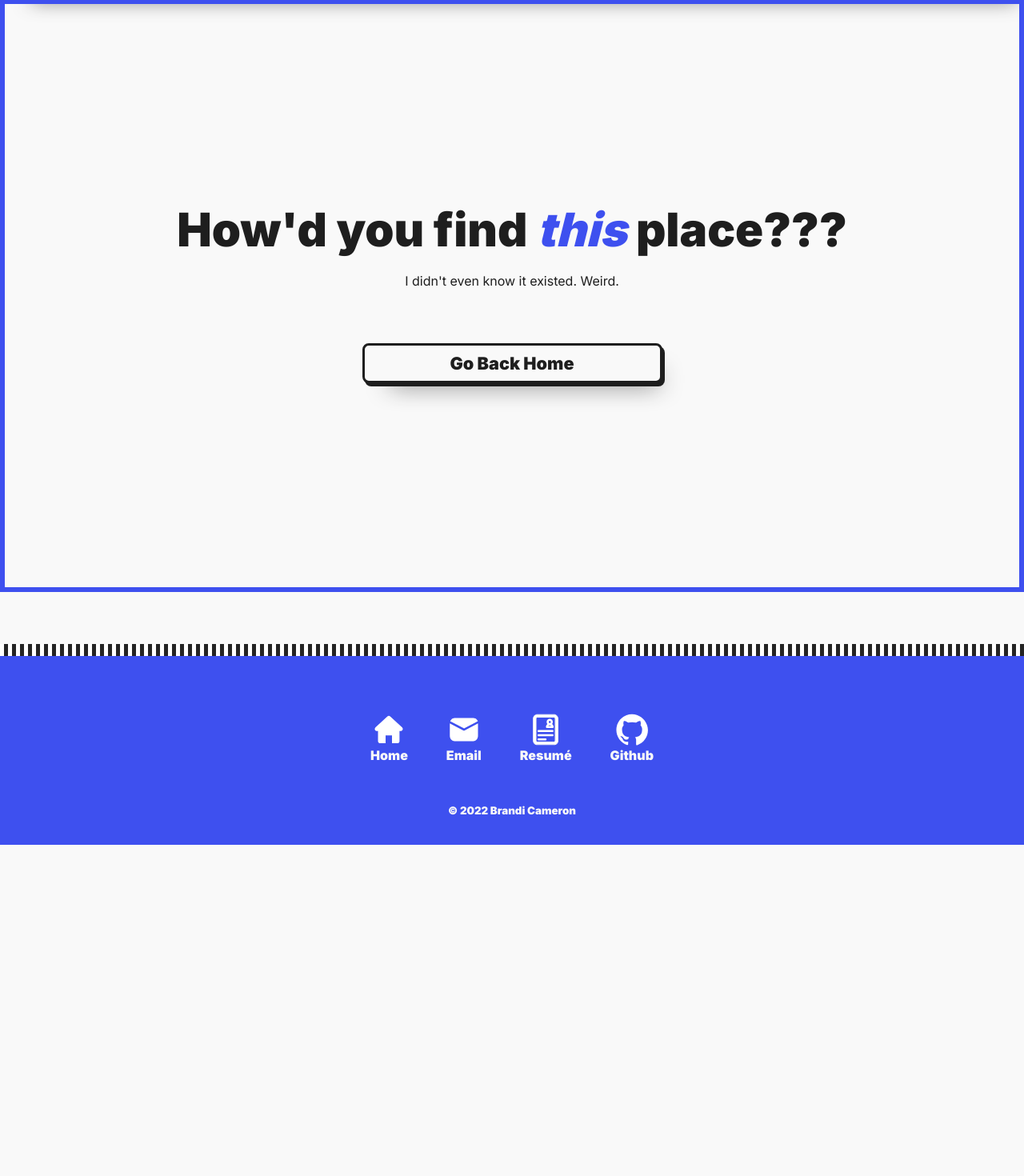
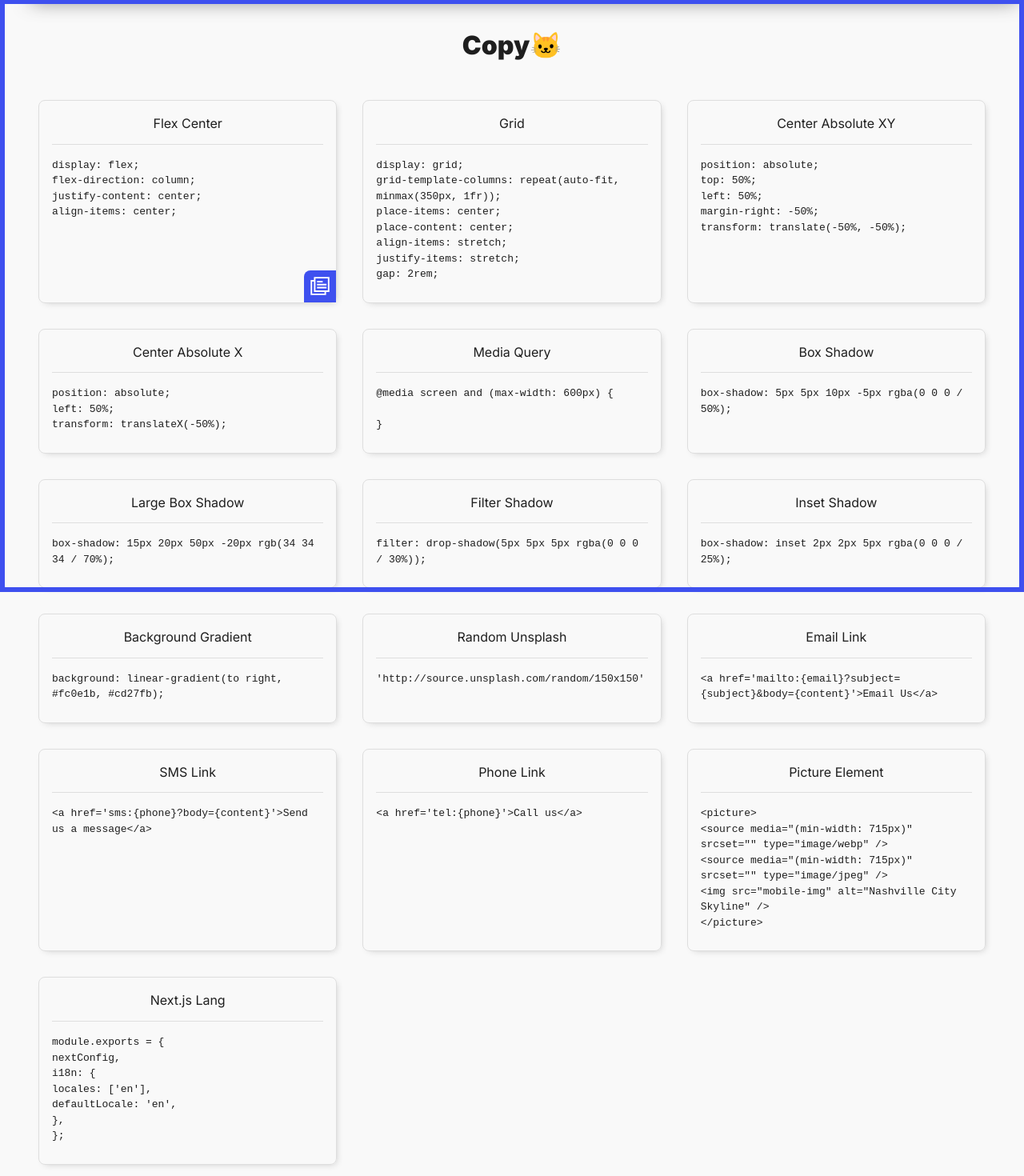
Before and after one commit to brandicameron/brandi, a Next.js app: page /copy in a window 1280 px wide. Before the commit this address had no page. Shown: the part 60-1530 px from the top of the page at 80% size. Before the commit the page ends 1116 px from the top, so only its background shows below. Built offline with nearby package versions, Linux system fonts and the light colour scheme.

Commit message:
Added private copy page

```diff
--- /dev/null
+++ b/pages/copy.js
@@ -0,0 +1,172 @@
+import styles from '../styles/Copy.module.css';
+import Head from 'next/head';
+
+export default function copy() {
+  // const copyToClipboard = () => {
+  //   console.log('Clicked');
+  // };
+  const copyToClipboard = async (text) => {
+    try {
+      await navigator.clipboard.writeText(text);
+    } catch (e) {
+      console.log(e);
+    }
+  };
+
+  // const copy = (text) => {
+  //   console.log('clicked');
+  //   document.execCommand('copy', false, text);
+  // };
+
+  return (
+    <>
+      <Head>
+        <title>Copy🐱</title>
+      </Head>
+      <h1 className={styles.heading}>Copy🐱</h1>
+      <section className={styles.container}>
+        <article className={styles.card}>
+          <p>Flex Center</p>
+          <pre style={{ whiteSpace: 'pre-line' }}>
+            {`display: flex;
+                flex-direction: column;
+                justify-content: center;
+                align-items: center;`}
+          </pre>
+          <button onClick={() => copyToClipboard('Hi Brandi!')}>
+            <img src='../images/icons/copy.svg' alt='Copy to Clipboard' />
+          </button>
+        </article>
+        <article className={styles.card}>
+          <p>Grid</p>
+          <pre style={{ whiteSpace: 'pre-line' }}>
+            {`display: grid;
+              grid-template-columns: repeat(auto-fit, minmax(350px, 1fr));
+              place-items: center;
+              place-content: center;
+              align-items: stretch;
+              justify-items: stretch;
+              gap: 2rem;
+					`}
+          </pre>
+        </article>
+        <article className={styles.card}>
+          <p>Center Absolute XY</p>
+          <pre style={{ whiteSpace: 'pre-line' }}>
+            {`position: absolute;
+              top: 50%;
+              left: 50%;
+              margin-right: -50%;
+              transform: translate(-50%, -50%);
+					`}
+          </pre>
+        </article>
+        <article className={styles.card}>
+          <p>Center Absolute X</p>
+          <pre style={{ whiteSpace: 'pre-line' }}>
+            {`position: absolute;
+              left: 50%;
+              transform: translateX(-50%);
+					`}
+          </pre>
+        </article>
+        <article className={styles.card}>
+          <p>Media Query</p>
+          <pre style={{ whiteSpace: 'pre-line' }}>
+            {`@media screen and (max-width: 600px) {
+
+            }
+					`}
+          </pre>
+        </article>
+        <article className={styles.card}>
+          <p>Box Shadow</p>
+          <pre style={{ whiteSpace: 'pre-line' }}>
+            {`box-shadow: 5px 5px 10px -5px rgba(0 0 0 / 50%);
+					`}
+          </pre>
+        </article>
+        <article className={styles.card}>
+          <p>Large Box Shadow</p>
+          <pre style={{ whiteSpace: 'pre-line' }}>
+            {`box-shadow: 15px 20px 50px -20px rgb(34 34 34 / 70%);
+					`}
+          </pre>
+        </article>
+        <article className={styles.card}>
+          <p>Filter Shadow</p>
+          <pre style={{ whiteSpace: 'pre-line' }}>
+            {`filter: drop-shadow(5px 5px 5px rgba(0 0 0 / 30%));
+					`}
+          </pre>
+        </article>
+        <article className={styles.card}>
+          <p>Inset Shadow</p>
+          <pre style={{ whiteSpace: 'pre-line' }}>
+            {`box-shadow: inset 2px 2px 5px rgba(0 0 0 / 25%);
+					`}
+          </pre>
+        </article>
+        <article className={styles.card}>
+          <p>Background Gradient</p>
+          <pre style={{ whiteSpace: 'pre-line' }}>
+            {`background: linear-gradient(to right, #fc0e1b, #cd27fb);
+					`}
+          </pre>
+        </article>
+        <article className={styles.card}>
+          <p>Random Unsplash</p>
+          <pre style={{ whiteSpace: 'pre-line' }}>
+            {`'http://source.unsplash.com/random/150x150'
+					`}
+          </pre>
+        </article>
+        <article className={styles.card}>
+          <p>Email Link</p>
+          <pre style={{ whiteSpace: 'pre-line' }}>
+            {`<a href='mailto:{email}?subject={subject}&body={content}'>Email Us</a>
+					`}
+          </pre>
+        </article>
+        <article className={styles.card}>
+          <p>SMS Link</p>
+          <pre style={{ whiteSpace: 'pre-line' }}>
+            {`<a href='sms:{phone}?body={content}'>Send us a message</a>
+					`}
+          </pre>
+        </article>
+        <article className={styles.card}>
+          <p>Phone Link</p>
+          <pre style={{ whiteSpace: 'pre-line' }}>
+            {`<a href='tel:{phone}'>Call us</a>
+					`}
+          </pre>
+        </article>
+        <article className={styles.card}>
+          <p>Picture Element</p>
+          <pre style={{ whiteSpace: 'pre-line' }}>
+            {`<picture>
+              <source media="(min-width: 715px)" srcset="" type="image/webp" />
+              <source media="(min-width: 715px)" srcset="" type="image/jpeg" />
+              <img src="mobile-img" alt="Nashville City Skyline" />
+            </picture>
+					`}
+          </pre>
+        </article>
+        <article className={styles.card}>
+          <p>Next.js Lang</p>
+          <pre style={{ whiteSpace: 'pre-line' }}>
+            {`module.exports = {
+                nextConfig,
+                i18n: {
+                  locales: ['en'],
+                  defaultLocale: 'en',
+                },
+            };
+					`}
+          </pre>
+        </article>
+      </section>
+    </>
+  );
+}
--- /dev/null
+++ b/styles/Copy.module.css
@@ -0,0 +1,40 @@
+.heading {
+  text-align: center;
+  margin: 2rem 0 0 0;
+}
+
+.container {
+  display: grid;
+  grid-template-columns: repeat(auto-fit, minmax(350px, 1fr));
+  place-items: center;
+  place-content: center;
+  align-items: stretch;
+  justify-items: stretch;
+  gap: 2rem;
+  padding: 3rem;
+}
+
+.card {
+  position: relative;
+  border: 1px solid #dedede;
+  border-radius: var(--borderRadius);
+  padding: 0 1rem 0.75rem 1rem;
+  box-shadow: 3px 3px 10px -5px rgb(34 34 34 / 30%);
+}
+
+.card p {
+  text-align: center;
+  border-bottom: 1px solid #dedede;
+  padding-bottom: 0.75rem;
+}
+
+.card button {
+  position: absolute;
+  bottom: 0;
+  right: 0;
+  background-color: var(--primary);
+  width: 40px;
+  height: 40px;
+  padding: 0.5rem;
+  border-radius: var(--borderRadius) 0 0 0;
+}
```
Also changed, not shown: public/images/icons/copy.svg (added).
